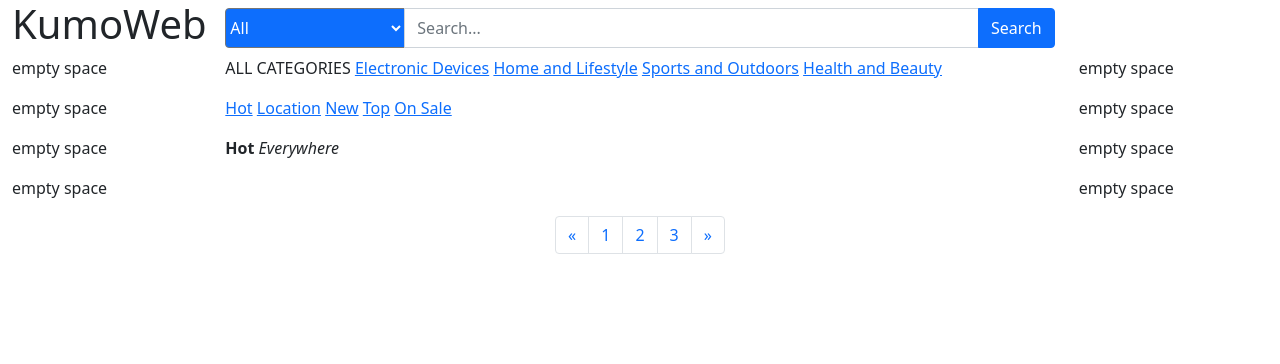
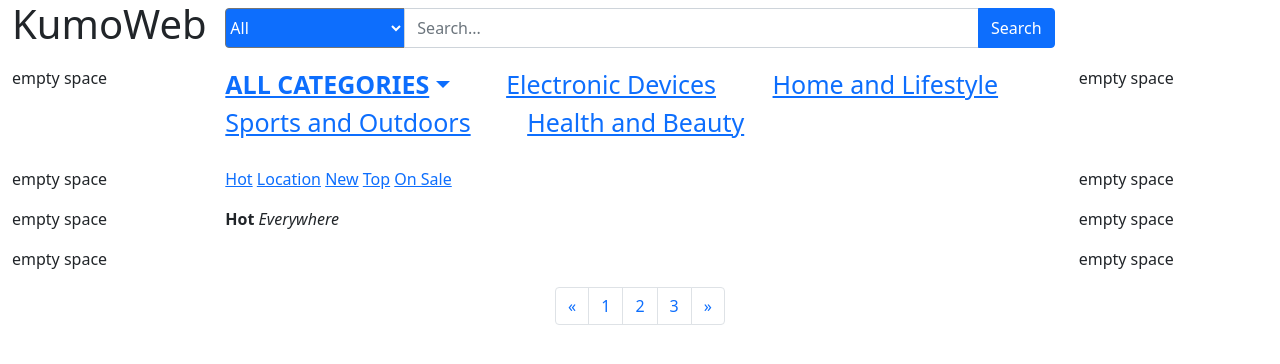
Before and after one commit to imranahmad2k1/KumoWeb, a plain HTML site: page index.html in a window 1280 px wide. Drawn offline with nearby package versions, Linux system fonts and the light colour scheme.

Commit message:
Modified Categories

```diff
--- a/index.html
+++ b/index.html
@@ -54,13 +54,35 @@
             </div>
 
             <div class="col-md-8">
-                <ul style="padding: 0;">
-                    <li style="display:inline">ALL CATEGORIES</li>
-                    <li style="display:inline"><a href="#">Electronic Devices</a></li>
-                    <li style="display:inline"><a href="#">Home and Lifestyle</a></li>
-                    <li style="display:inline"><a href="#">Sports and Outdoors</a></li>
-                    <li style="display:inline"><a href="#">Health and Beauty</a></li>
+                <!--
+                <ul>
+                    <li>ALL CATEGORIES</li>
+                    <li><a href="#">Electronic Devices</a></li>
+                    <li><a href="#">Home and Lifestyle</a></li>
+                    <li><a href="#">Sports and Outdoors</a></li>
+                    <li><a href="#">Health and Beauty</a></li>
                 </ul>
+            -->
+
+                <ul class="cats">
+                    <li class="nav-item dropdown">
+                        <a class="dropdown-toggle all-cats" href="#" data-bs-toggle="dropdown">ALL CATEGORIES</a>
+                        <ul class="dropdown-menu" aria-labelledby="navbarDropdown">
+                            <li><a class="dropdown-item" href="#">Action</a></li>
+                            <li><a class="dropdown-item" href="#">Another action</a></li>
+                            <li><hr class="dropdown-divider"></li>
+                            <li><a class="dropdown-item" href="#">Something else here</a></li>
+                        </ul>
+                    </li>
+
+                    <li><a href="#">Electronic Devices</a></li>
+                    <li><a href="#">Home and Lifestyle</a></li>
+                    <li><a href="#">Sports and Outdoors</a></li>
+                    <li><a href="#">Health and Beauty</a></li>
+
+                </ul>
+
+
             </div>
 
             <div class="col-md-2">
@@ -77,12 +99,12 @@
             </div>
 
             <div class="col-md-8">
-                <ul style="padding:0;">
-                    <li style="display:inline"><a href="#">Hot</a></li>
-                    <li style="display:inline"><a href="#">Location</a></li>
-                    <li style="display:inline"><a href="#">New</a></li>
-                    <li style="display:inline"><a href="#">Top</a></li>
-                    <li style="display:inline"><a href="#">On Sale</a></li>
+                <ul>
+                    <li><a href="#">Hot</a></li>
+                    <li><a href="#">Location</a></li>
+                    <li><a href="#">New</a></li>
+                    <li><a href="#">Top</a></li>
+                    <li><a href="#">On Sale</a></li>
                 </ul>
             </div>
 
--- a/styles.css
+++ b/styles.css
@@ -1,3 +1,5 @@
+/*HEADER */
+    /*-Search Row*/
     .select-search{
         border-radius: .25rem;
         background-color: #0d6efd;
@@ -8,3 +10,29 @@
         border-radius: 0;
         line-height: 26px;
     }
+
+    /*-Categories Row and Sort Row*/
+    .categories{
+        padding-top: 10px;
+        padding-bottom: 10px;
+    }
+    .categories ul, .sort ul{
+        padding:0;
+    }
+
+    .categories li, .sort li{
+        display: inline;
+    }
+
+    .cats{
+        padding:100px;
+        font-size:25px;
+    }
+
+    .all-cats{
+        font-weight: bolder;
+    }
+
+    .cats li{
+        padding: 0px 50px 0px 0px;
+    }
```
Lines whose indentation alone changed are shown as unchanged.
